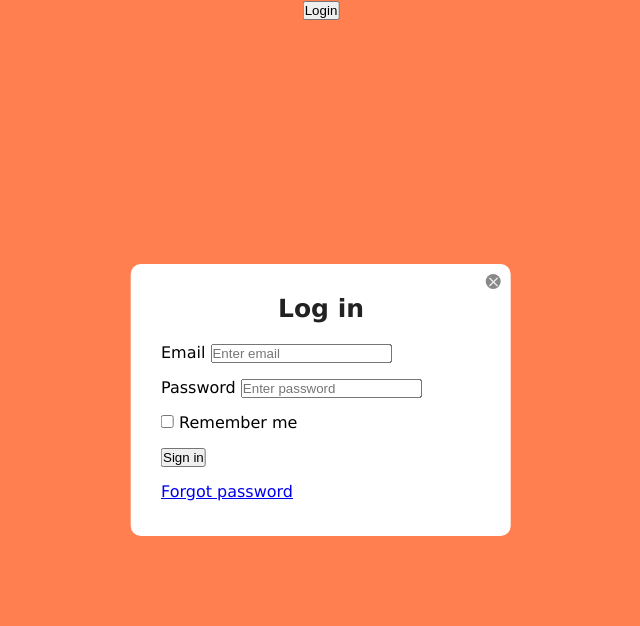
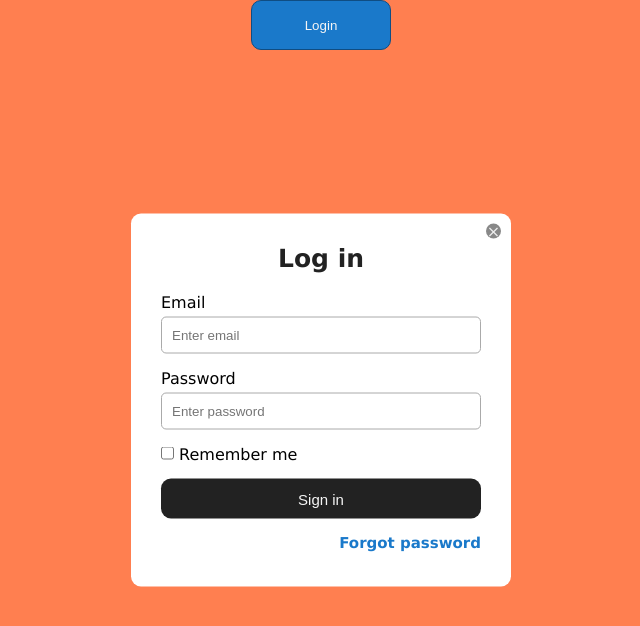
Before and after one commit to vaishnavip27/30Days-of-Javascript, a plain HTML site: page Pop-up login form/index.html in a window 1280 px wide. Both pictures are taken after a click on the button "Login". Shown: the whole page, without its empty margins (319-959 px from the left). Drawn offline with Linux system fonts and the light colour scheme.

Commit message:
completed

```diff
--- a/Pop-up login form/script.js
+++ b/Pop-up login form/script.js
@@ -0,0 +1,8 @@
+document.querySelector("#show-login").addEventListener("click", function () {
+  document.querySelector(".popup").classList.add("active");
+});
+document
+  .querySelector(".popup .close-btn")
+  .addEventListener("click", function () {
+    document.querySelector(".popup").classList.remove("active");
+  });
--- a/Pop-up login form/style.css
+++ b/Pop-up login form/style.css
@@ -29,14 +29,25 @@ body {
 
 .popup {
   position: absolute;
-  top: 50%;
+  top: -150%;
   left: 50%;
-  transform: translate(-50%, -50%);
+  transform: translate(-50%, -50%) scale(1.25);
+  opacity: 0;
   width: 380px;
   padding: 20px 30px;
   background: #fff;
   box-shadow: 2px 2px 5px 5px (0, 0, 0, 1.5);
   border-radius: 10px;
+  transition: top 0ms ease-in-out 200ms, opacity 200ms ease-in-out 0ms,
+    transform 200ms ease-in-out 0ms;
+}
+
+.popup.active {
+  top: 50%;
+  opacity: 1;
+  transform: translate(-50%, -50%) scale(1);
+  transition: top 0ms ease-in-out 0ms, opacity 200ms ease-in-out 0ms,
+    transform 200ms ease-in-out 0ms;
 }
 .popup .close-btn {
   position: absolute;
@@ -68,4 +79,50 @@ body {
   color: #222;
 }
 
-.popup .form .form-element input;
+.popup .form .form-element input[type="text"],
+.popup .form .form-element input[type="password"] {
+  margin-top: 5px;
+  display: block;
+  width: 100%;
+  padding: 10px;
+  outline: none;
+  border: 1px solid #aaa;
+  border-radius: 5px;
+}
+
+.popup .form .form-element input[type="chekbox"] {
+  margin-right: 5px;
+}
+
+.popup .form .form-element button {
+  width: 100%;
+  height: 40px;
+  border: none;
+  outline: none;
+  font-size: 15px;
+  background-color: #222;
+  color: #f5f5f5;
+  border-radius: 10px;
+  cursor: pointer;
+}
+
+.popup .form .form-element a {
+  display: block;
+  text-align: right;
+  font-size: 15px;
+  color: #1a79ca;
+  text-decoration: none;
+  font-weight: 700;
+}
+
+#show-login {
+  width: 140px;
+  height: 50px;
+  border: none;
+  outline: none;
+  background-color: #1a79ca;
+  color: #f5f5f5;
+  cursor: pointer;
+  border-radius: 10px;
+  border: 1px solid #0f4d83;
+}
```
